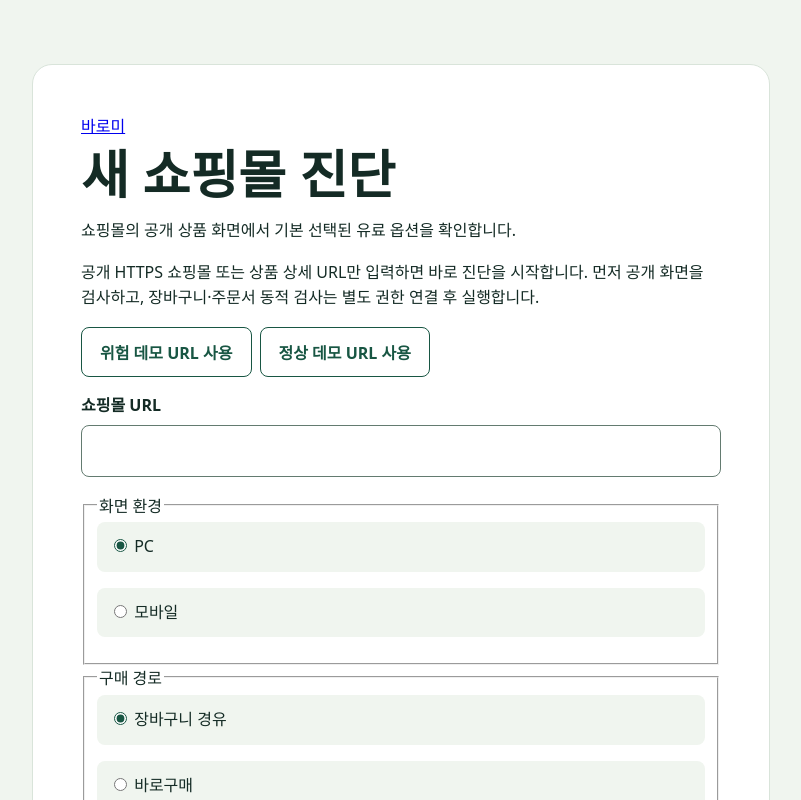
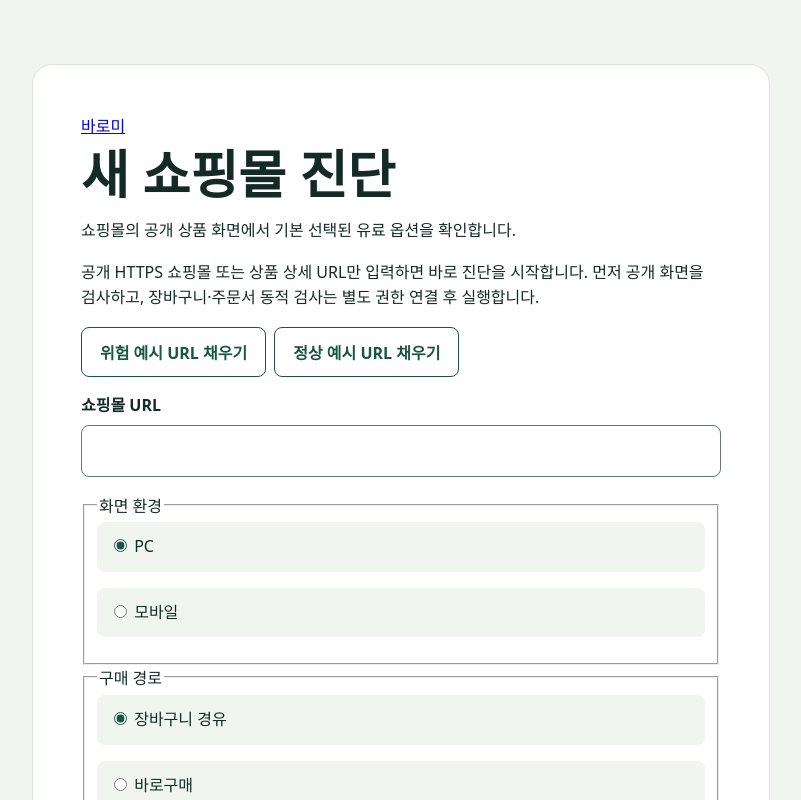
Before and after one commit to gunuzello/DarkPatternPrevent, a Next.js app: page /scan/new in a window 1280 px wide. Shown: the top 800 px of the page, without its empty margins (239-1040 px from the left). Built offline with nearby package versions, Linux system fonts and the light colour scheme.

Commit message:
label example urls without demo framing

```diff
--- a/app/scan/new/scan-form.tsx
+++ b/app/scan/new/scan-form.tsx
@@ -52,8 +52,8 @@ export function ScanForm({ clean, risky }: { clean: string; risky: string }) {
     <form onSubmit={submit}>
       <p>공개 HTTPS 쇼핑몰 또는 상품 상세 URL만 입력하면 바로 진단을 시작합니다. 먼저 공개 화면을 검사하고, 장바구니·주문서 동적 검사는 별도 권한 연결 후 실행합니다.</p>
       <div className="choices">
-        <button type="button" className="action secondary" onClick={() => setUrl(risky)}>위험 데모 URL 사용</button>
-        <button type="button" className="action secondary" onClick={() => setUrl(clean)}>정상 데모 URL 사용</button>
+        <button type="button" className="action secondary" onClick={() => setUrl(risky)}>위험 예시 URL 채우기</button>
+        <button type="button" className="action secondary" onClick={() => setUrl(clean)}>정상 예시 URL 채우기</button>
       </div>
       <label className="field">쇼핑몰 URL
         <input type="url" value={url} onChange={(event) => setUrl(event.target.value)} required />
```
Also changed, not shown: 1 other file (tests, documents, lock files or other folders).
